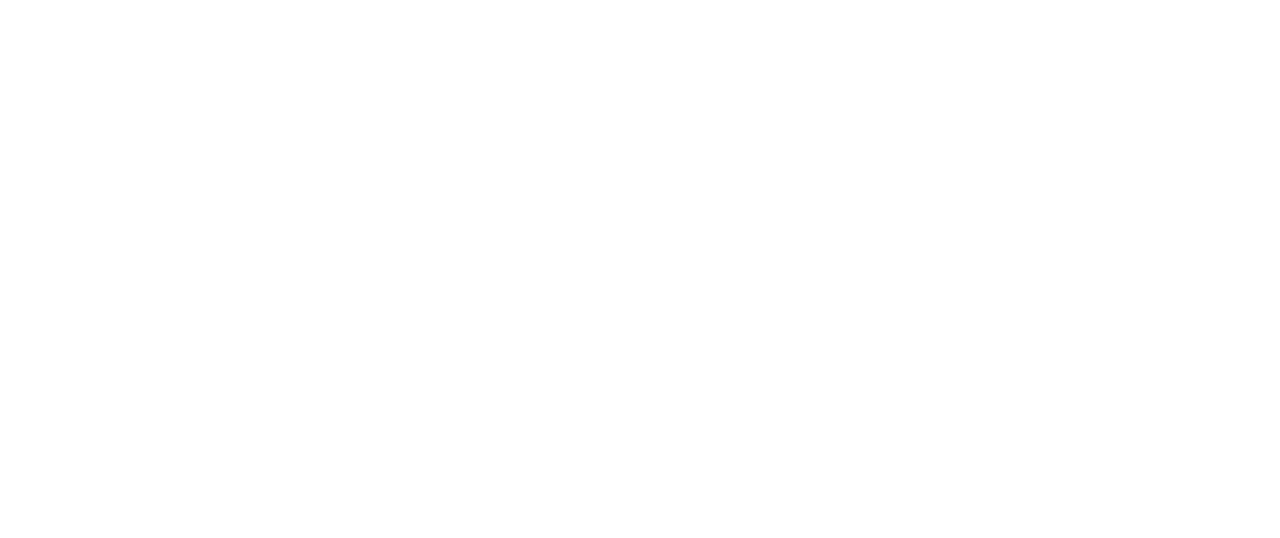
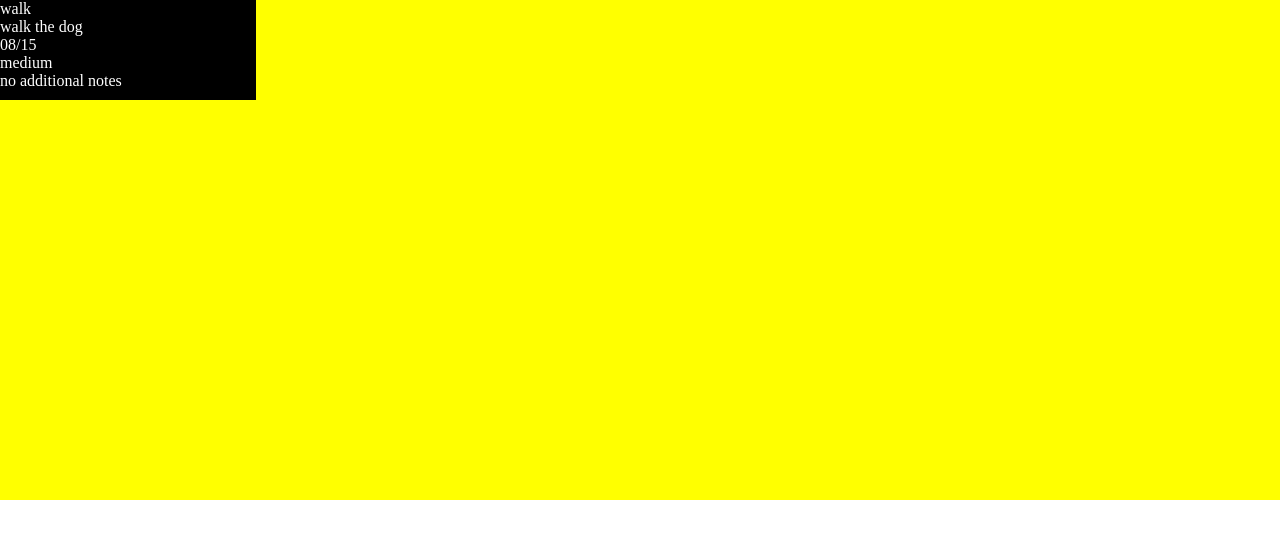
Before and after one commit to LucasAzevedoTheDev/to-do-list, a website built with webpack: page src/index.html in a window 1280 px wide. Built offline with nearby package versions, Linux system fonts and the light colour scheme.

Commit message:
set up basic css to todo-div and container-div

```diff
--- a/src/index.js
+++ b/src/index.js
@@ -10,3 +10,5 @@ const mainProject = addProject("mainProject");
 const todo2 = addTodoToProject("drink", "water", "tomorrow", "max", "no additional notes", defaultProject);
 
 createContainer();
+
+createTodoDiv(todo1);
--- a/src/styles.css
+++ b/src/styles.css
@@ -3,3 +3,16 @@
   margin: 0;
   padding: 0;
 }
+
+.container-div {
+  background-color: yellow;
+  width: 100%;
+  height: 500px;
+}
+
+.todo-div {
+  background-color: black;
+  color: white;
+  width: 20%;
+  height: 100px;
+}
--- a/src/ui.js
+++ b/src/ui.js
@@ -10,6 +10,7 @@ function createContainer() {
 
 function createTodoDiv(todo) {
   const todoDiv = document.createElement("div");
+  todoDiv.classList.add("todo-div");
   containerDiv.appendChild(todoDiv);
 
   const todoTitle = document.createElement("p");
@@ -32,6 +33,7 @@ function createTodoDiv(todo) {
   todoNotes.classList.add("todo-notes");
   todoNotes.textContent = todo.notes;
 
+
   todoDiv.appendChild(todoTitle);
   todoDiv.appendChild(todoDescription);
   todoDiv.appendChild(todoDate);
```
